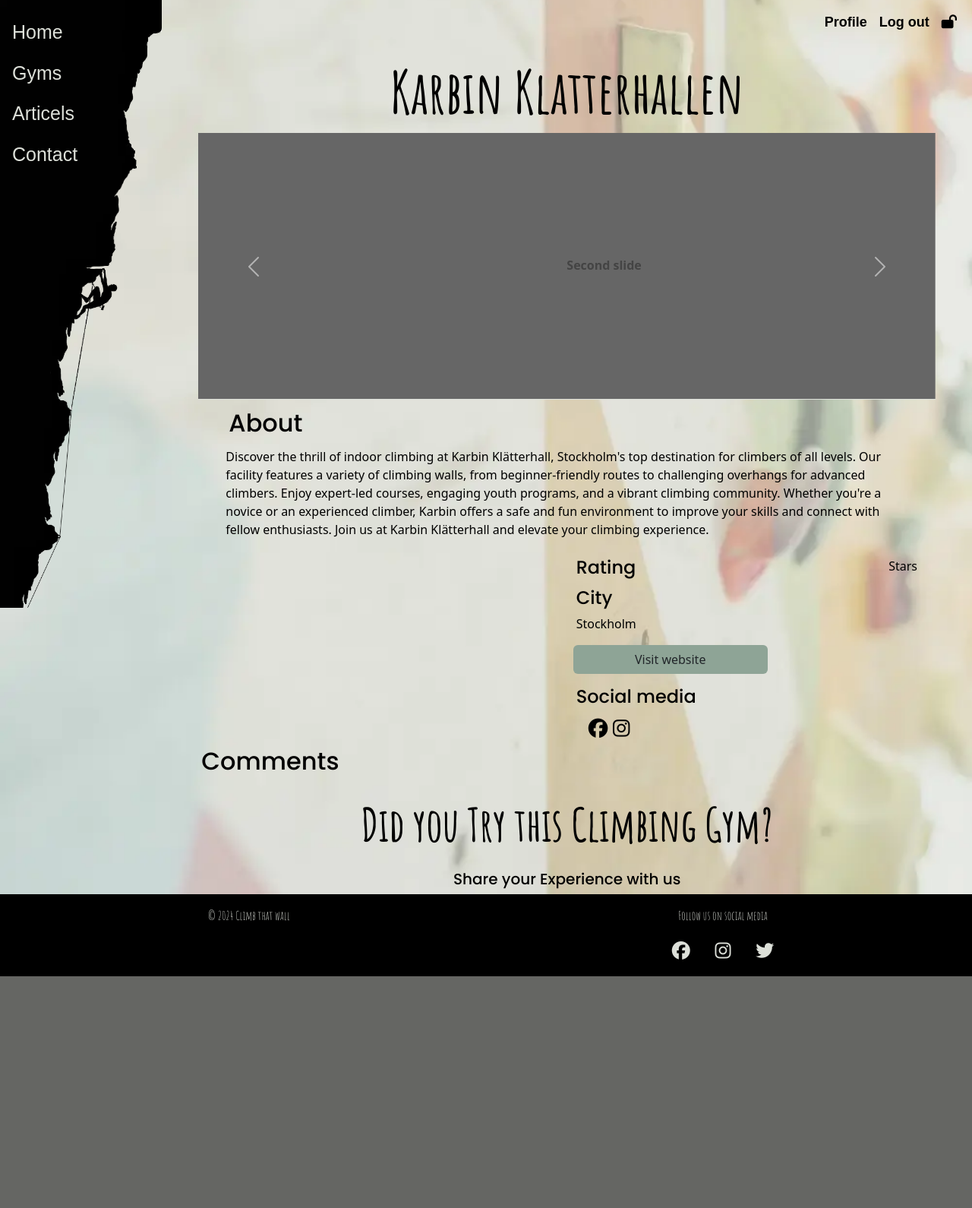
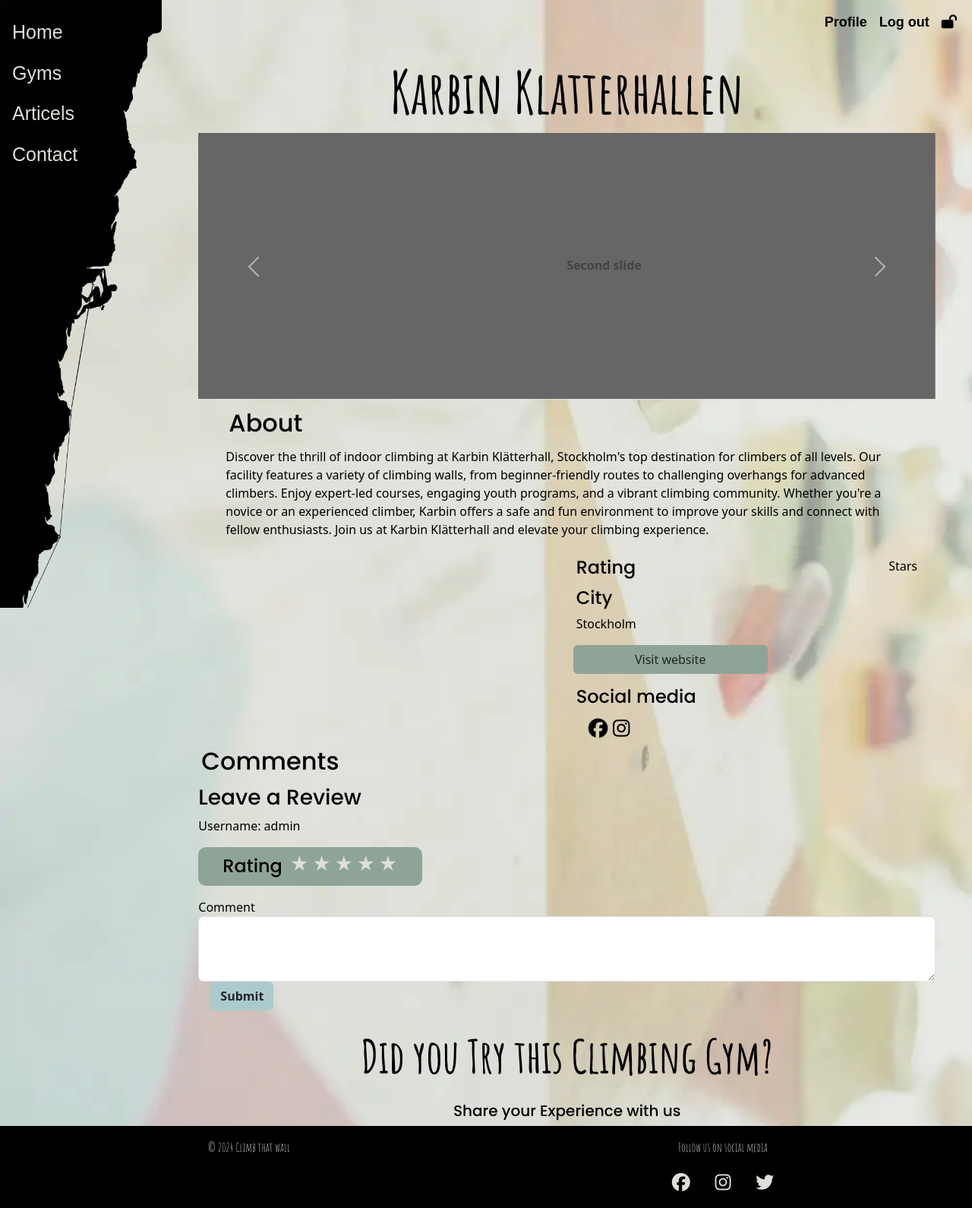
Before and after one commit to Ko11e/Climb-that-wall, a Django app: a page that uses climb_gyms/templates/climb_gyms/gym.html in a window 1280 px wide. Shown: the whole page at 76% size. Before the commit the page ends 1285 px from the top, so only its background shows below. Run offline with Django 5.2, Linux system fonts and the light colour scheme; a user stored in the database is signed in; data comes from the database, SQL or seed files in the repository; data that the repository does not hold is empty; parts of the project's set-up code (start-up, migrations or seed data) failed here and were passed over; some libraries are stand-ins or nearby versions; some web fonts are replaced.

Commit message:
Update gym rating display and styling

```diff
--- a/climb_gyms/templates/climb_gyms/gym.html
+++ b/climb_gyms/templates/climb_gyms/gym.html
@@ -127,14 +127,31 @@
             <!--Comments -->
             {% if request.user.is_authenticated %}
             <div class="col">
-                {% comment %} <form method="POST" action="{% url 'add_comment' gym.id %}" class="comment-form">
+                <form method="POST" action="{% url 'create_comment' gym.id %}" class="comment-form">
                     {% csrf_token %}
-                    <div class="form-group">
+                    <h3>Leave a Review</h3>
+                    <div> Username: {{ user.username }}</div>
+                    <div class="rating-box ">
+                        <h4 class="mb-0">Rating</h4>
+                        <div class="rating-input">
+                            <label for="star-1"></label>
+                            <label for="star-2"></label>
+                            <label for="star-3"></label>
+                            <label for="star-4"></label>
+                            <label for="star-5"></label>
+
+                            <input type="radio" id="star-1" name="rating" value="1">
+                            <input type="radio" id="star-2" name="rating" value="2">
+                            <input type="radio" id="star-3" name="rating" value="3">
+                            <input type="radio" id="star-4" name="rating" value="4">
+                            <input type="radio" id="star-5" name="rating" value="5">
+                        </div>
+                    </div>
+
                         <label for="comment">Comment</label>
-                        <textarea class="form-control" id="comment" name="comment" rows="3"></textarea>
-                    </div>
-                    <button type="submit" class="btn btn-primary">Submit</button>
-                </form> {% endcomment %}
+                        <textarea class="form-control" id="comment" name="body" rows="3"></textarea>
+                    <button type="submit" class="btn btn-search">Submit</button>
+                </form>
             </div>
             <div class="comments">
                 {% if comments %}
@@ -143,18 +160,18 @@
                     <!-- Media object -->
                         <div class=" d-flex comment">
                             <!-- Image -->
-                            <a href="{% url 'profile' comment.user.profile.id %}" aria-label="Click to view user profile {{comment.user.username}}">
+                            <a href="{% url 'profile' comment.user.id %}" aria-label="Click to view user profile {{comment.user.username}}">
                                 <img src="{{ comment.user.profile.profile_pic.url }}" class="me-3 rounded-circle" style="width: 60px; height: 60px;" alt="{{ comment.user.username }} Profile Photo">
                             </a>
                             <!-- Media body -->
                             <div class="media-body">
                                 <h5 class="fw-bold">{{comment.user.username}}</h5>
-                                <small class="text-muted">Posted on  {{ comment.created_on }}</small>
+                                <small class="text-muted">Posted on  {{ comment.created_at }}</small>
                                 <p id="comment-body{{ comment.id }}">{{ comment.body  }}</p>
                             </div>
                             <!--End Media body -->
                             <div class="ms-auto">
-                                {% if user.is_authenticated and comment.author == user %}
+                                {% if user.is_authenticated and comment.user == user %}
                                     <button class="btn btn-edit d-flex comment-icon" comment_id="{{ comment.id }}"><i class="fa-regular fa-pen-to-square"></i></button>
                                     <button class="btn btn-delete  d-flex comment-icon" comment_id="{{ comment.id }}"><i class="fa-regular fa-trash-can"></i></button>
                                 {% endif %}
@@ -183,3 +200,50 @@
     </div>
 
 {% endblock %}
+
+{% block extra_js %}
+{{ block.super }}
+<script>
+function enableRatingModel(inputBox) {
+    const labels = [...inputBox.querySelectorAll('label')];
+    const inputs = [...inputBox.querySelectorAll('input')];
+
+    // Set click label to active and check the responsive input
+    labels.forEach((e, index) => {
+        e.addEventListener('click', (event) => {
+            labels[index].classList.add('active');
+            setTimeout(() => {
+                labels[index].classList.remove('active');
+            }, 1000);
+        });
+    });
+
+    // Set hovereffect on the labels
+    labels.forEach((e, index) => {
+        e.addEventListener('mouseover', (e) => {
+            for (let i = 0; i < labels.length; i++) {
+                labels[i].style.color = (i <= index) ? 'var(--yellow)' : '#888';
+            }
+        });
+    });
+
+    labels.forEach((label, index) => {
+        label.addEventListener('mouseleave', () => {
+            const checkIndex = inputs.findIndex(input => input.checked);
+            if (checkIndex === -1) {
+                // No input is checked, reset all labels to default color
+                labels.forEach(lbl => lbl.style.color = '#888');
+            } else {
+                // Set the color based on the checked input
+                labels.forEach((lbl, i) => {
+                    lbl.style.color = (i <= checkIndex) ? 'var(--yellow)' : '#888';
+                });
+            }
+        });
+    });
+
+}
+
+enableRatingModel(document.querySelector('.rating-box'));
+</script>
+{% endblock %}
--- a/static/css/base.css
+++ b/static/css/base.css
@@ -8,6 +8,7 @@
     --light-blue: #accacc;
     --red: #aa2610;
     --light-red: #b57887;
+    --yellow: #D1C66C;
 
     /* Fonts */
     --h1-font: 'Amatic SC', sans-serif;
@@ -364,8 +365,105 @@ a:hover {
     margin: 1rem 0.5rem;
 }
 
+/* Review/Comment */
+
+.rating-box {
+    background-color: var(--grey-green);
+    border-radius: 10px;
+    display: flex;
+    justify-content: center;
+    width: max-content;
+    align-items: center;
+    gap: 10px;
+    padding: 10px 2rem;
+    margin: 1rem 0;
+}
+
+.rating-box input {
+    display: none;
+}
+
+.rating-box label {
+    position: relative;
+    display: inline-block;
+    color: var(--off-white);
+    width: 25px;
+    height: 25px;
+    cursor: pointer;
+}
+
+.rating-box label:before {
+    content: '★';
+    position: absolute;
+    top: 50%;
+    left: 50%;
+    transform: translate(-50%, -50%);
+    font-size: 1.5rem;
+    cursor: pointer;
+}
+
+.rating-box label:after {
+    content: '';
+    position: absolute;
+    top: 50%;
+    left: 50%;
+    transform: translate(-50%, -50%);
+    width: 40px;
+    height: 40px;
+    display: inline-block;
+    border-radius: 50%;
+    z-index: 1;
+    font-size: 1.5rem;
+}
+
+.rating-input .active {
+    font-size: 2rem;
+    font-weight: none;
+    border-bottom: none;
+}
+
+.rating-box label.active:after {
+    animation: pluse 500ms ease-in-out;
+}
+
+.clr-yellow {
+    color: 'yellow';
+}
+
+.clr-grey {
+    color: #888;
+}
+
+@keyframes pluse {
+    0% {
+        background: var(--yellow);
+        opacity: 0.9;
+        transform: translate(-50%, -50%) scale(0);
+    }
+    50% {
+        background: var(--yellow);
+        opacity: 0.8;
+        transform: translate(-50%, -50%) scale(1.2);
+    }
+    100% {
+        background: var(--yellow);
+        opacity: 0.7;
+        transform: translate(-50%, -50%) scale(1);
+    }
+}
+
+
+
 /* Sign out */
 
 #logout-div {
     margin-top: 15%;
 }
+
+@media (max-width: 900px) {
+    /* Style navbar */
+    .navbar-expand-md .navbar-nav {
+        font-size: 20px;
+    }
+
+}
```
